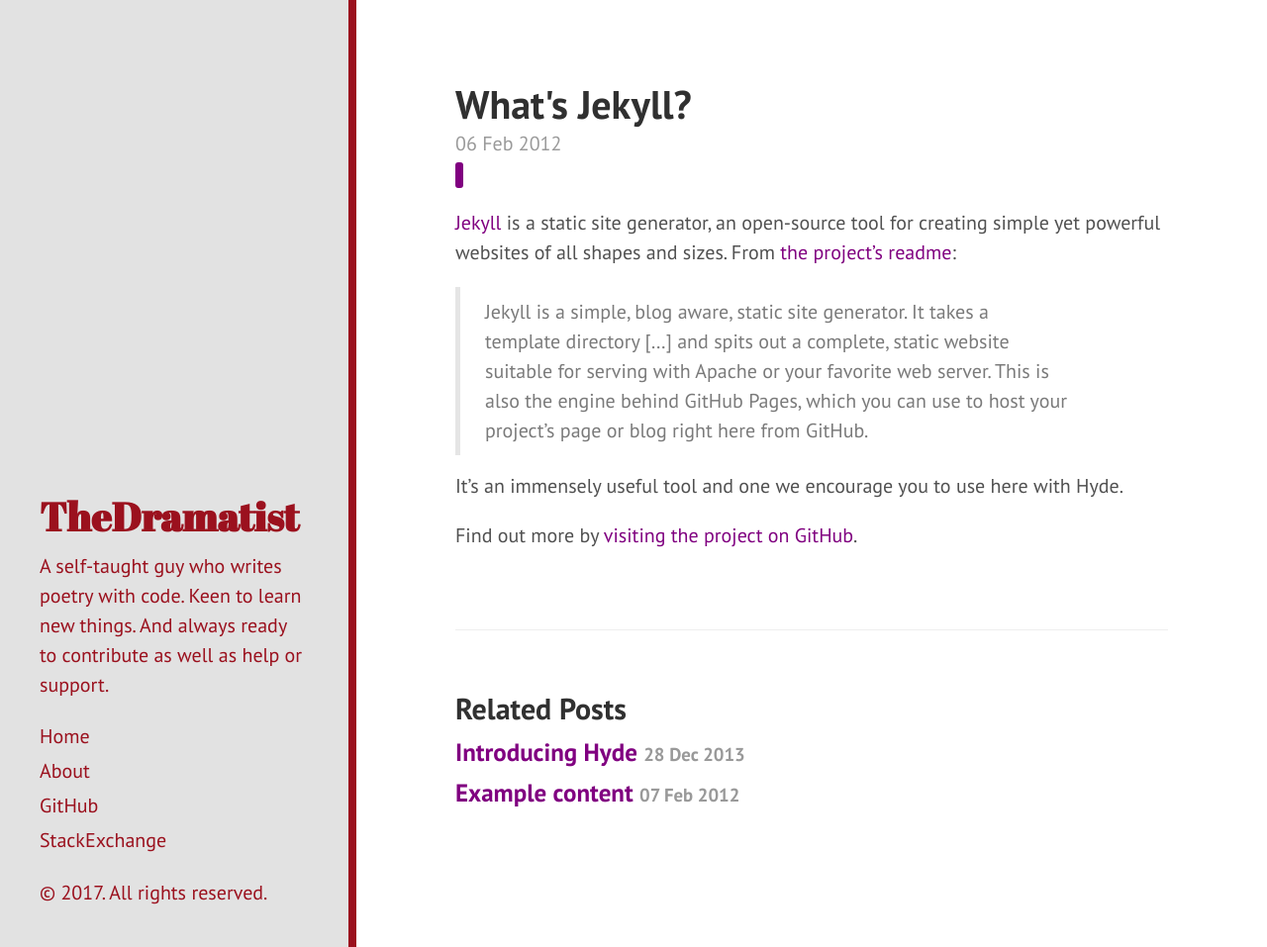
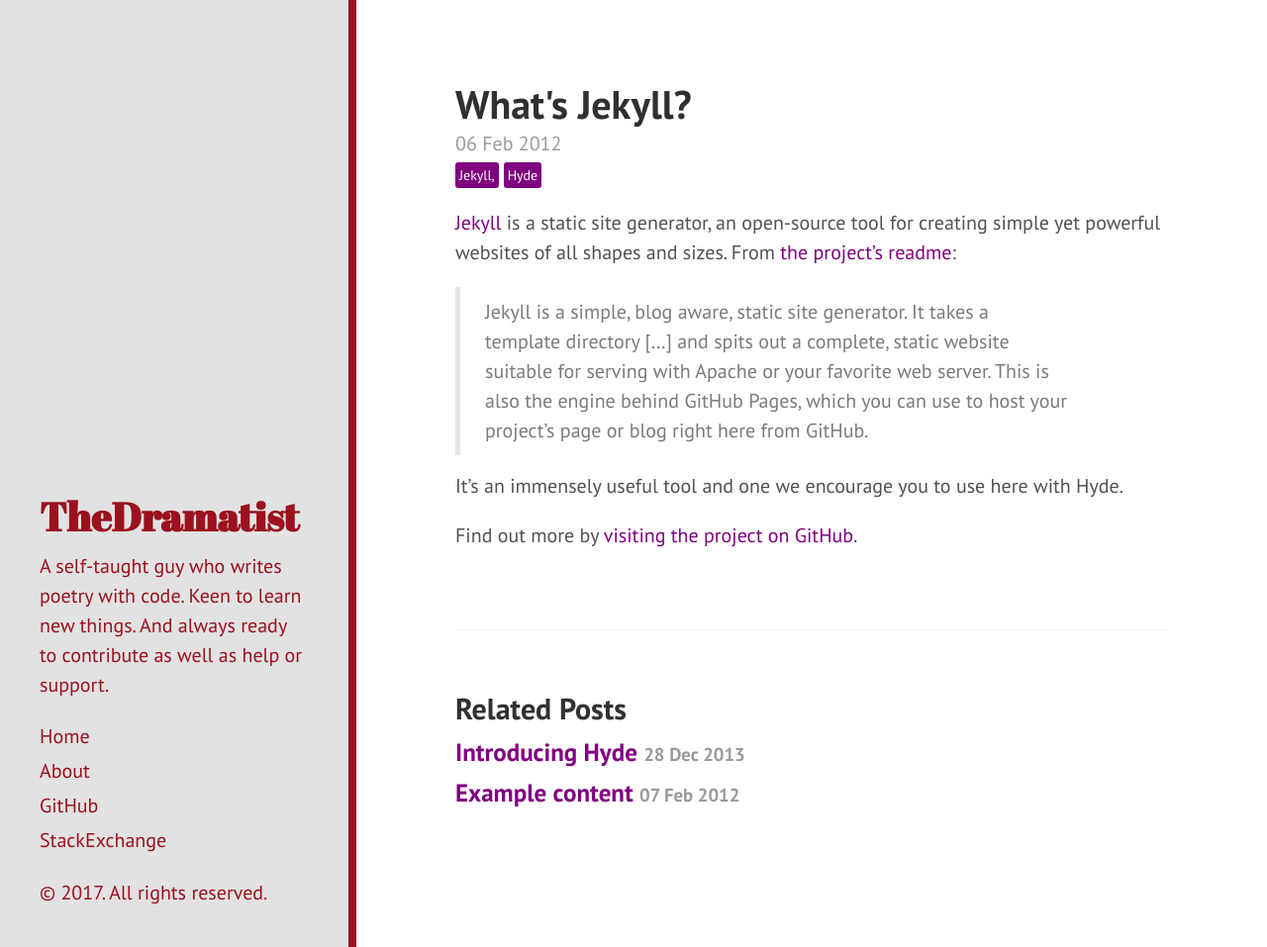
Before and after one commit to khanrn/codemascot.github.io, a Jekyll site: the page built from _posts/2012-02-06-whats-jekyll.md, in a window 1280 px wide and 957 px high. Shown: the whole window at 99% size. Built offline with Jekyll 4.4.1, drawn with Linux system fonts in a browser that asks for light colours; Markdown is read by kramdown in place of the engine named in the settings.

Commit message:
Categories Added

```diff
--- a/_layouts/post.html
+++ b/_layouts/post.html
@@ -5,7 +5,7 @@
 <div class="post">
   <h1 class="post-title">{{ page.title }}</h1>
   <span class="post-date">{{ page.date | date_to_string }}</span>
-  <div class="categories"><span>{{ post.categories | join: '</span><span>' }}</span></div>
+  <div class="categories"><span>{{ page.categories | join: '</span><span>' }}</span></div>
   {{ content }}
 </div>
 
```
